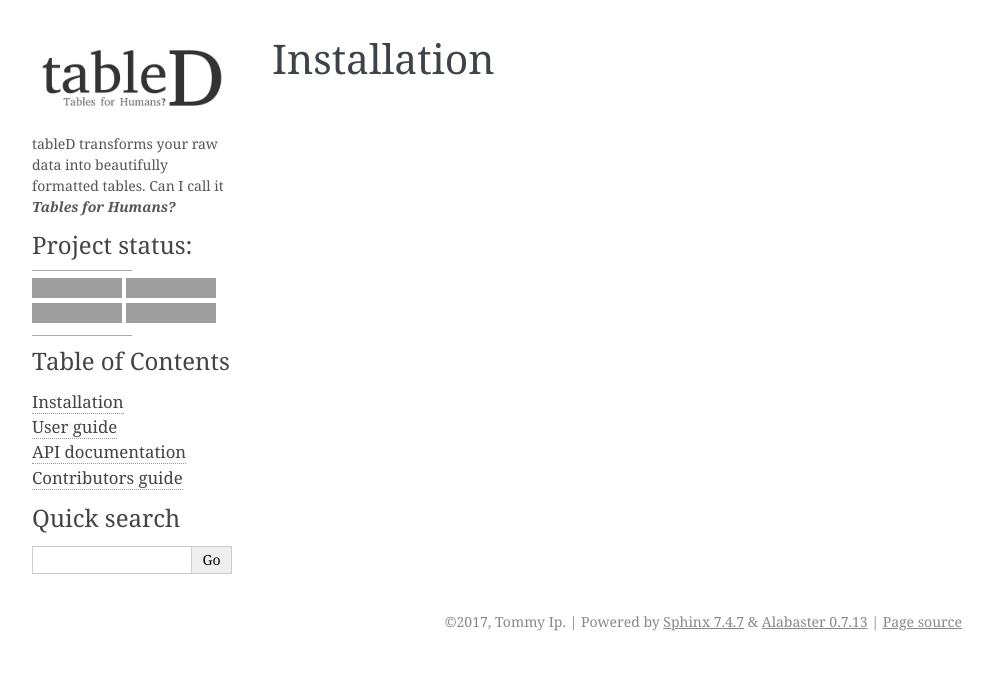
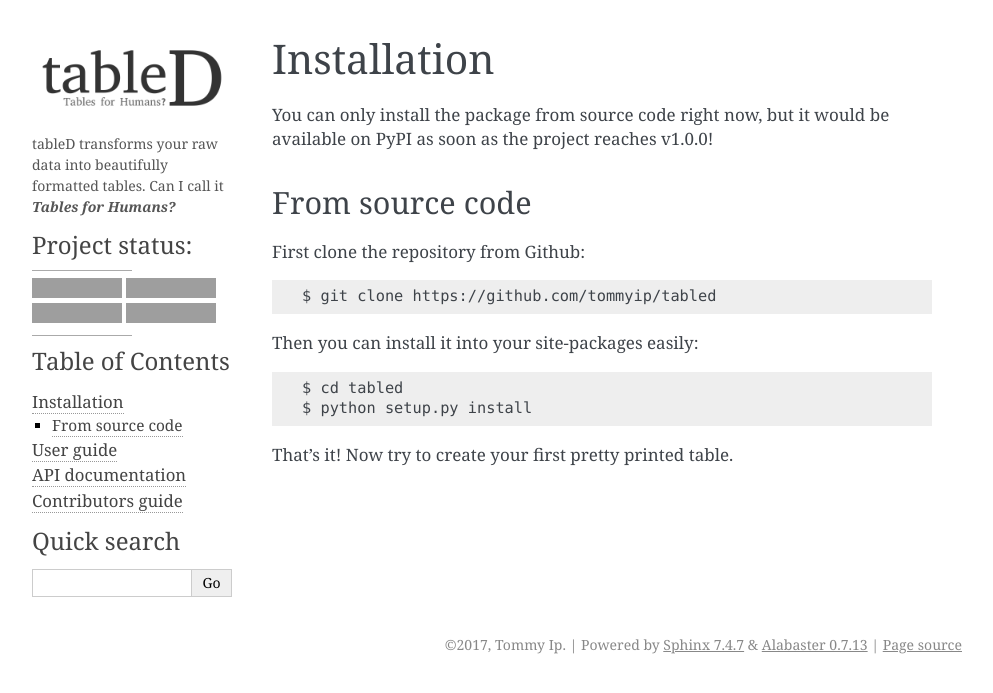
Before and after one commit to tommyip/tabled, a Sphinx documentation site: the page built from docs/installation.rst, in a window 1280 px wide, cut to the strip 0-693 px from the top of the page. Shown: the whole strip, without its empty margins (148-1141 px from the left). Built offline with Sphinx 7.4.7, drawn with Linux system fonts in a browser that asks for light colours; grey boxes are pictures that could not be loaded.

Commit message:
docs: Add installation instruction.

```diff
--- a/docs/contributors_guide.rst
+++ b/docs/contributors_guide.rst
@@ -1,4 +1,3 @@
-==================
 Contributors guide
 ==================
 
@@ -6,7 +5,6 @@ Contributions are welcome! Before you submit a pull requests, please read the
 following guide to make sure your commits are ready to merge into our code
 base.
 
----------------
 Version control
 ---------------
 
@@ -60,7 +58,6 @@ Here are a few examples::
     table look better.
 
 
--------
 Testing
 -------
 
--- a/docs/installation.rst
+++ b/docs/installation.rst
@@ -1,2 +1,19 @@
 Installation
 ============
+
+You can only install the package from source code right now, but it would be
+available on PyPI as soon as the project reaches v1.0.0!
+
+From source code
+----------------
+
+First clone the repository from Github::
+
+    $ git clone https://github.com/tommyip/tabled
+
+Then you can install it into your site-packages easily::
+
+    $ cd tabled
+    $ python setup.py install
+
+That's it! Now try to create your first pretty printed table.
```
